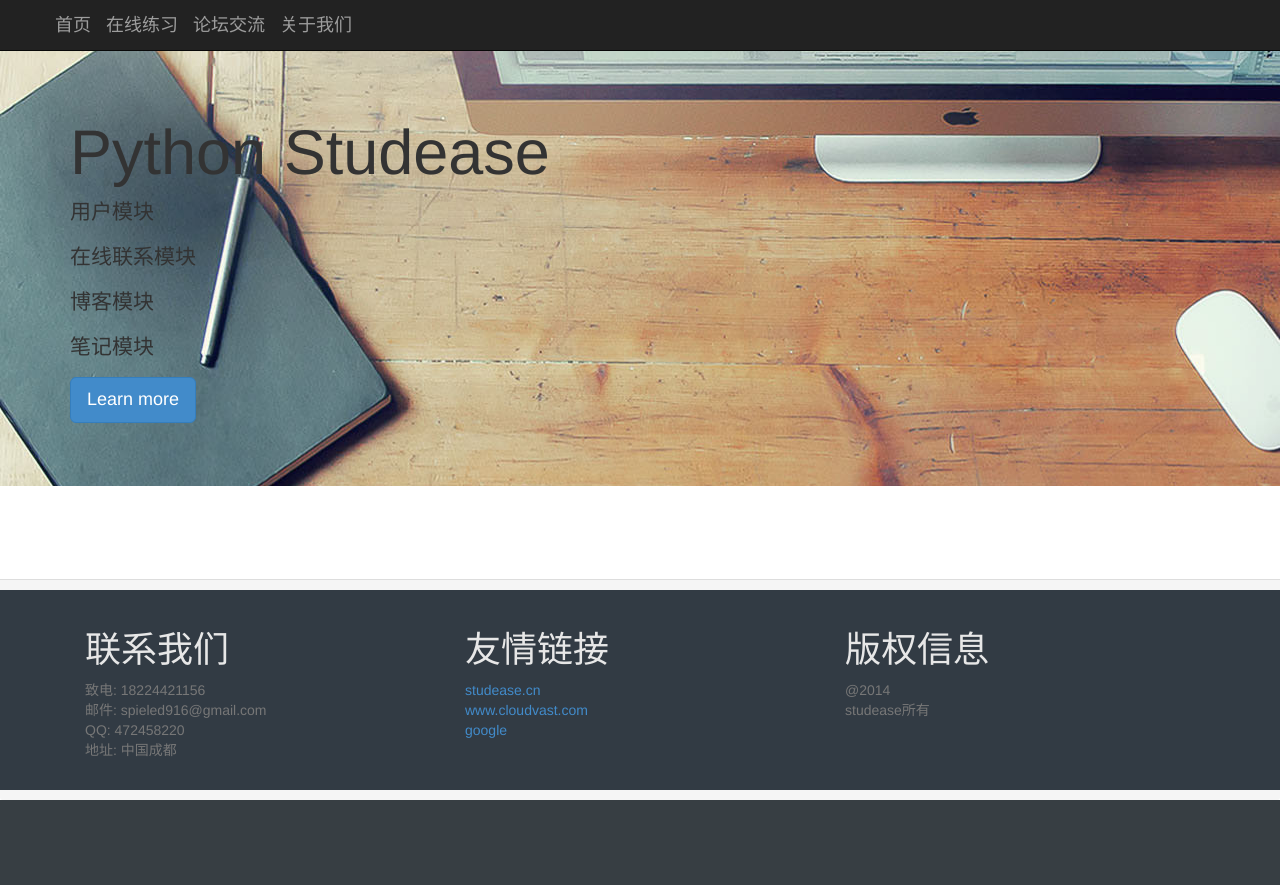
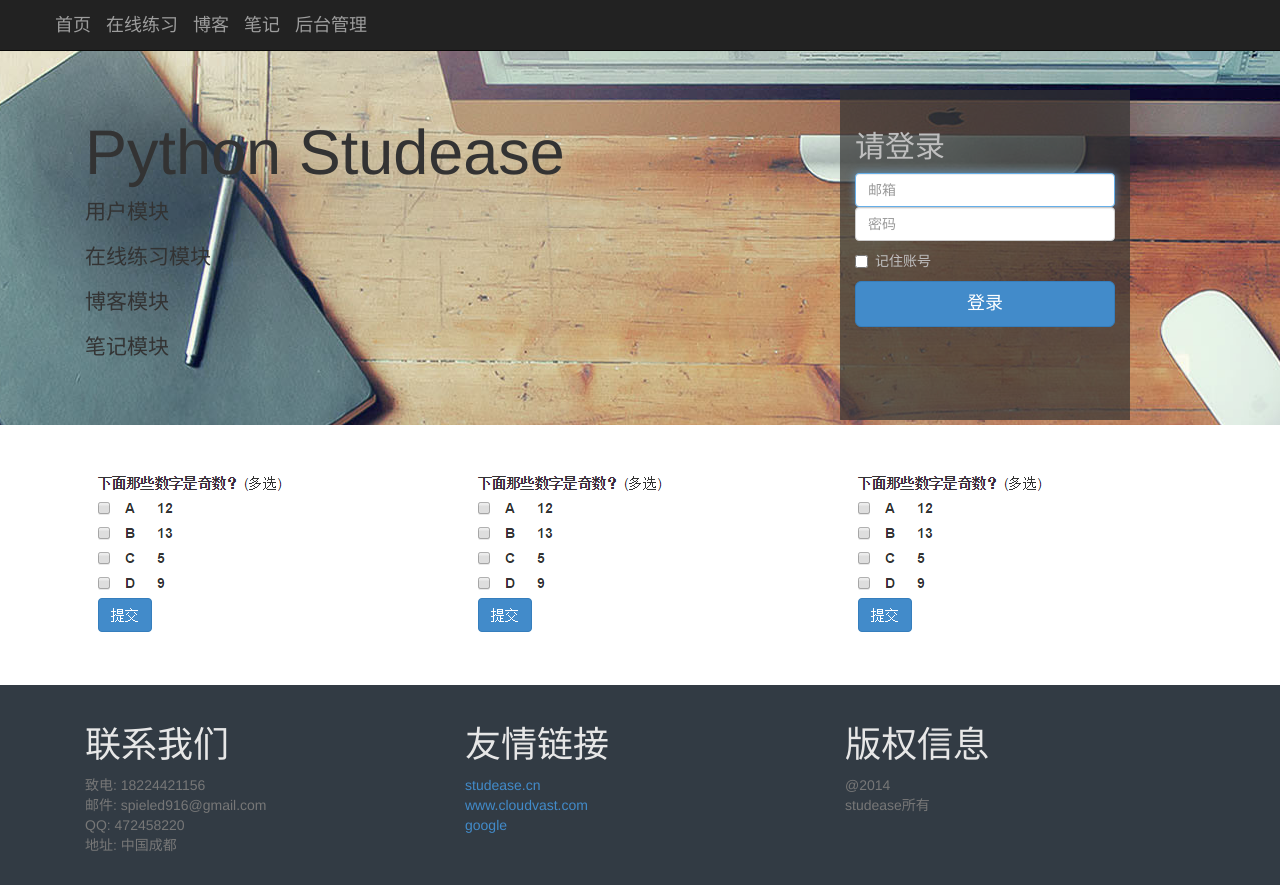
Before and after one commit to spieled/py-studease, a Django app: page / in a window 1280 px wide. Before the commit the page ends 800 px from the top, so only its background shows below. Run offline with Django 3.2, Linux system fonts and the light colour scheme; some libraries are stand-ins or nearby versions.

Commit message:
1、调整首页展示界面,添加在线联系入口，添加登录表单UI

```diff
--- a/templates/base.html
+++ b/templates/base.html
@@ -9,6 +9,30 @@
     {% block stylesheets %}
     <link rel="stylesheet" href="{% static 'css/bootstrap.css' %}">
     <link rel="stylesheet" href="{% static 'css/site.css' %}">
+    <style>
+    * {
+        font-size: 14px;
+    }
+     .form-box {
+        color: #f5f5f5;
+        width: 290px;
+        height: 330px;
+        position: absolute;
+        margin-right: -490px;
+        right: 50%;
+        overflow: hidden;
+        top: 90px;
+        z-index: 2;
+        background-color: rgba(51, 51, 51, 0.701961);
+     }
+
+    label, input, button, select, textarea {
+        font-size: 14px;
+        font-weight: 400;
+        line-height: 20px;
+    }
+
+    </style>
     {% endblock %}
 
 
@@ -20,30 +44,60 @@
         <div class="container">
             <div class="row">
                 <div class="navbar-header">
-                    <a href="http://py.studease.cn" class="navbar-brand">首页</a>
-                    <a href="http://py.studease.cn" class="navbar-brand">在线练习</a>
-                    <a href="http://py.studease.cn" class="navbar-brand">论坛交流</a>
-                    <a href="http://py.studease.cn" class="navbar-brand navbar-right">关于我们</a>
+                    <a href="/" class="navbar-brand">首页</a>
+                    <a href="/practice/" class="navbar-brand">在线练习</a>
+                    <a href="/blog/" class="navbar-brand">博客</a>
+                    <a href="/note/" class="navbar-brand">笔记</a>
+                    <a href="/admin/" class="navbar-brand navbar-right">后台管理</a>
                 </div>
             </div>
         </div>
     </div>
 
+    <div class="row" style="min-height: 600px;">
     {% block main %}
         <div class="jumbotron" style="background-image: url('{% static 'image/bg1.jpg' %}'); margin-top: 50px;">
         <div class="container">
+            <div class="col-lg-6">
                 <h1>Python Studease</h1>
                   <p>用户模块</p>
-          <p>在线联系模块</p>
+                  <p>在线练习模块</p>
                   <p>博客模块</p>
                   <p>笔记模块</p>
-          <p><a class="btn btn-primary btn-lg" href="#" role="button">Learn more</a></p>
+            </div>
+            <div class="col-lg-6 form-box">
+                <form class="form-signin" role="form" style="color: #bfbfbf; padding-top: 20px;">
+                    <h2 class="form-signin-heading">请登录</h2>
+                    <input type="email" class="form-control" placeholder="邮箱" required="" autofocus="">
+                    <input type="password" class="form-control" placeholder="密码" required="">
+                    <div class="checkbox">
+                      <label>
+                        <input type="checkbox" value="remember-me"> 记住账号
+                      </label>
+                    </div>
+                    <button class="btn btn-lg btn-primary btn-block" type="submit">登录</button>
+                </form>
+            </div>
+
+          {% comment %}<p><a class="btn btn-primary btn-lg" href="#" role="button">Learn more</a></p>{% endcomment %}
+        </div>
+        </div>
+
+        <div class="container" style="margin-top: 40px;margin-bottom: 40px;">
+            <div class="col-lg-4">
+                <a href="/practice/"><img src="{% static 'image/practice.png' %}"></a>
+            </div>
+            <div class="col-lg-4">
+                <a href="/blog/"><img src="{% static 'image/practice.png' %}"></a>
+            </div>
+            <div class="col-lg-4">
+                <a href="/note/"><img src="{% static 'image/practice.png' %}"></a>
             </div>
         </div>
 
     {% endblock %}
+    </div>
 
-    <div class="panel-footer navbar navbar-fixed-bottom">
     <div class="row" style="background-color: #323B44;padding-bottom: 20px;padding-top: 20px;">
         <div class="container">
             <div class="col-lg-4">
@@ -72,7 +126,6 @@
             </div>
         </div>
     </div>
-    </div>
 
     <script src="{% static 'js/jquery-1.11.1.js' %}" type="text/javascript"></script>
     <script src="{% static 'js/bootstrap.js' %}" type="text/javascript"></script>
```
Also changed, not shown: pystudease/settings.py (+4 -4 lines), static/image/practice.png (added). Lines whose indentation alone changed are shown as unchanged.
